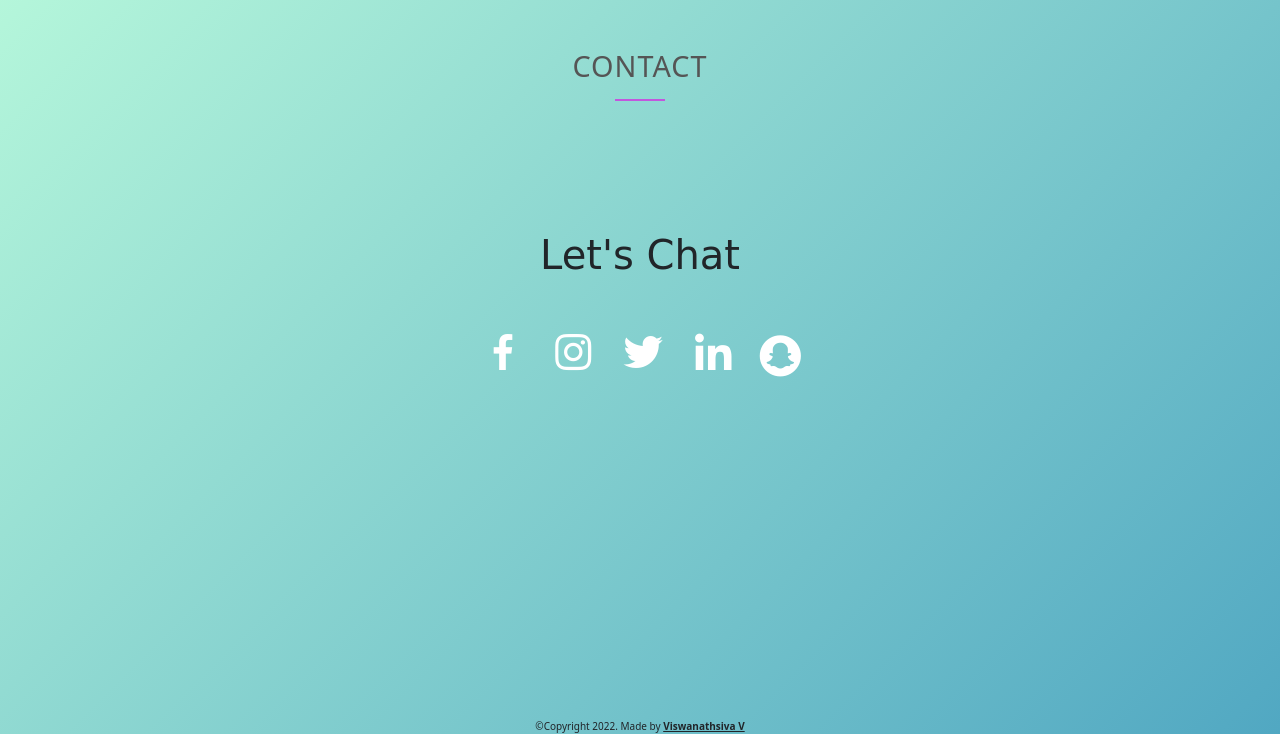
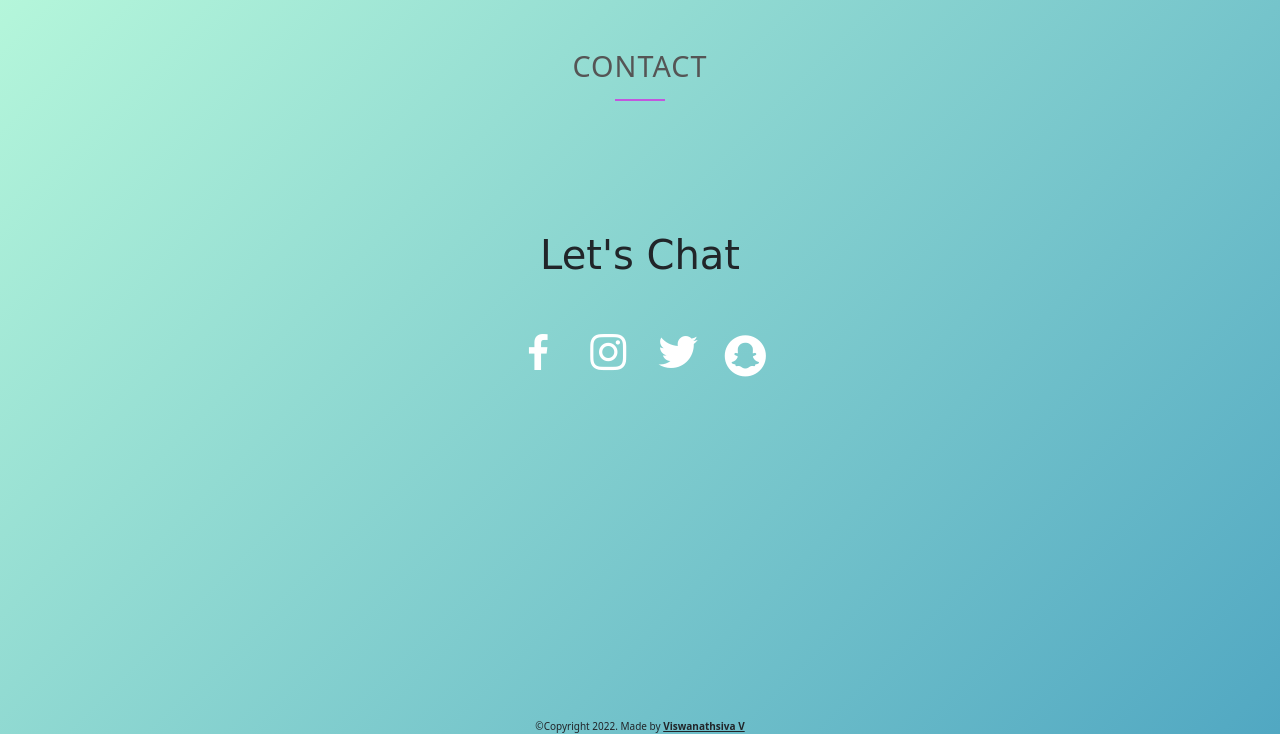
Before and after one commit to Viswanathsiva/viswanathsiva.github.io, a plain HTML site: page index.html in a window 1280 px wide. Shown: the part 2734-3468 px from the top of the page. Drawn offline with nearby package versions, Linux system fonts and the light colour scheme; no server answers; a web font is replaced by a local one.

Commit message:
Removed LI in Chat section

```diff
--- a/index.html
+++ b/index.html
@@ -375,12 +375,6 @@
               ><i class="bx bxl-twitter"></i
             ></a>
             <a
-              class="li-a footer__icon"
-              href="https://www.linkedin.com/in/viswanathsiva"
-              target="_blank"
-              ><i class="bx bxl-linkedin"></i
-            ></a>
-            <a
               class="sn-a footer__icon"
               href="https://www.snapchat.com/add/viswanath_siva?share_id=AqUNsLJwWvI&locale=en-IN"
               target="_blank"
```
